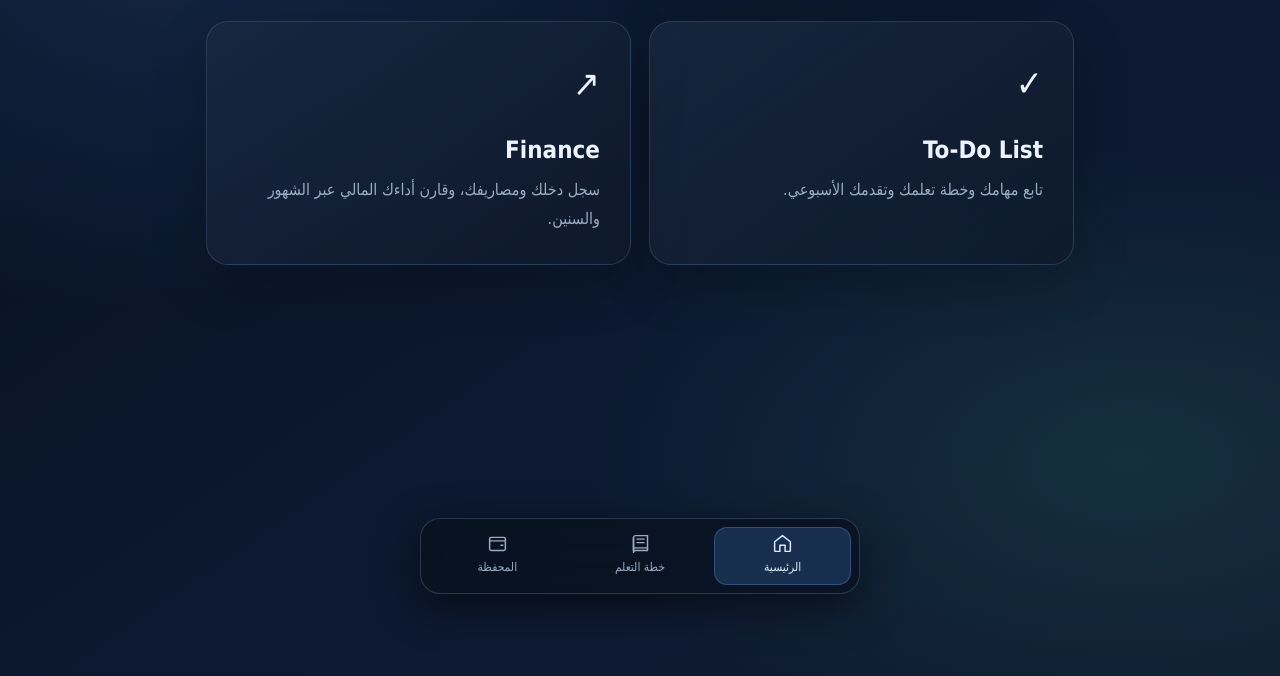
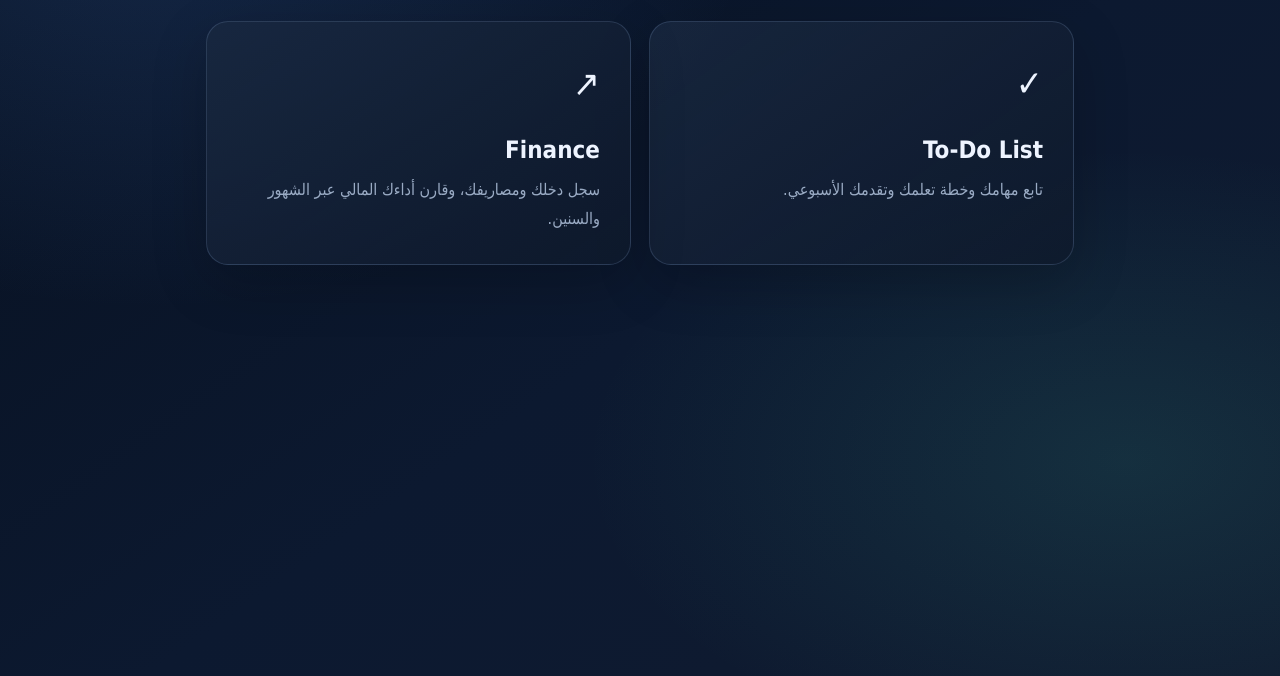
Before and after one commit to khaledAbdalbasit/calanderandfinance, a website with bundled scripts: page dashboard.html in a window 1280 px wide. Shown: the part 188-864 px from the top of the page. Built offline with nearby package versions, Linux system fonts and the light colour scheme; a script that the page names is missing.

Commit message:
Keep finance section navigation exclusive to finance page

```diff
--- a/dashboard.html
+++ b/dashboard.html
@@ -15,15 +15,6 @@ h1{font-size:clamp(27px,5vw,38px);margin:0}.muted{color:var(--muted)}
 button{border:1px solid var(--line);background:#1f314c;color:var(--text);padding:9px 14px;border-radius:10px;font:inherit;cursor:pointer}
 @media(max-width:620px){.wrap{margin:24px auto}.cards{grid-template-columns:1fr}.card{padding:24px}}
 
-/* Shared bottom navigation */
-body{padding-bottom:100px}
-.app-nav{position:fixed;z-index:1000;bottom:14px;left:50%;transform:translateX(-50%);width:min(440px,calc(100% - 24px));display:grid;grid-template-columns:repeat(3,1fr);gap:6px;padding:8px;border:1px solid rgba(154,190,236,.22);border-radius:20px;background:rgba(9,19,34,.92);box-shadow:0 12px 40px #0008;backdrop-filter:blur(18px);-webkit-backdrop-filter:blur(18px);direction:rtl}
-.app-nav a{display:flex;flex-direction:column;align-items:center;justify-content:center;gap:3px;min-height:58px;padding:5px 8px;border-radius:13px;color:#9aabc4;text-decoration:none;font-size:12px;transition:background .18s,color .18s}
-.app-nav svg{width:21px;height:21px;fill:none;stroke:currentColor;stroke-width:1.7;stroke-linecap:round;stroke-linejoin:round}
-.app-nav a.active{color:#dceaff;background:rgba(67,119,190,.28);box-shadow:inset 0 0 0 1px rgba(115,167,255,.28)}
-.app-nav a:focus-visible{outline:2px solid #73a7ff;outline-offset:2px}
-@media(min-width:900px){.app-nav{bottom:18px}}
-@media(max-width:420px){.app-nav{bottom:8px;width:calc(100% - 16px);padding:6px}.app-nav a{min-height:54px;font-size:11px}}
 </style>
 </head>
 <body>
@@ -36,10 +27,6 @@ body{padding-bottom:100px}
 <p class="muted" id="status" role="status" aria-live="polite"></p>
 </main>
 <script type="module" src="/assets/dashboard.js"></script>
-<nav class="app-nav" aria-label="التنقل الرئيسي">
- <a href="/dashboard.html" class="active" aria-current="page"><svg viewBox="0 0 24 24" aria-hidden="true"><path d="m3 10 9-7 9 7v10a1 1 0 0 1-1 1h-5v-7H9v7H4a1 1 0 0 1-1-1z"/></svg><span>الرئيسية</span></a>
- <a href="/learning-plan.html" class="" ><svg viewBox="0 0 24 24" aria-hidden="true"><path d="M4 5.5A2.5 2.5 0 0 1 6.5 3H20v17H6.5A2.5 2.5 0 0 0 4 22z"/><path d="M4 5.5v14A2.5 2.5 0 0 1 6.5 17H20M8 7h8M8 11h8"/></svg><span>خطة التعلم</span></a>
- <a href="/finance.html" class="" ><svg viewBox="0 0 24 24" aria-hidden="true"><rect x="3" y="5" width="18" height="15" rx="2"/><path d="M3 9h18M16 14h2"/></svg><span>المحفظة</span></a>
-</nav>
+
 </body>
 </html>
```
